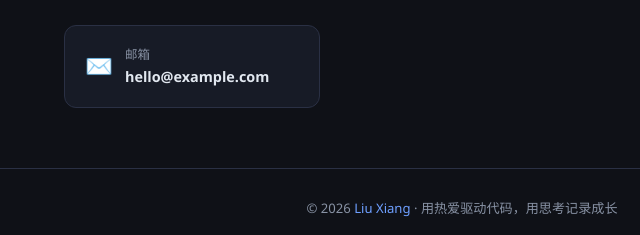
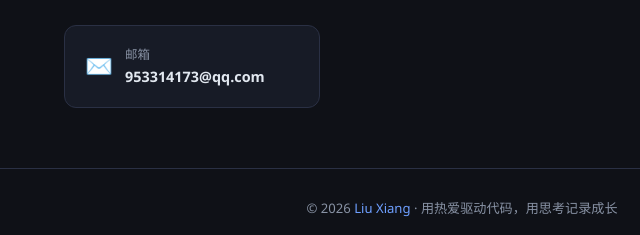
Before and after one commit to Ronny19910101/Ronny19910101.github.io, a plain HTML site: page index.html in a window 1280 px wide. Shown: the part 2242-2477 px from the top of the page, 178-818 px from the left. Drawn offline with Linux system fonts and the light colour scheme.

Commit message:
Update index.html

```diff
--- a/index.html
+++ b/index.html
@@ -340,7 +340,7 @@
       <div class="contact-icon">✉️</div>
       <div>
         <div class="contact-label">邮箱</div>
-        <div class="contact-value">hello@example.com</div>
+        <div class="contact-value">953314173@qq.com</div>
       </div>
     </a>
     </a>
```
